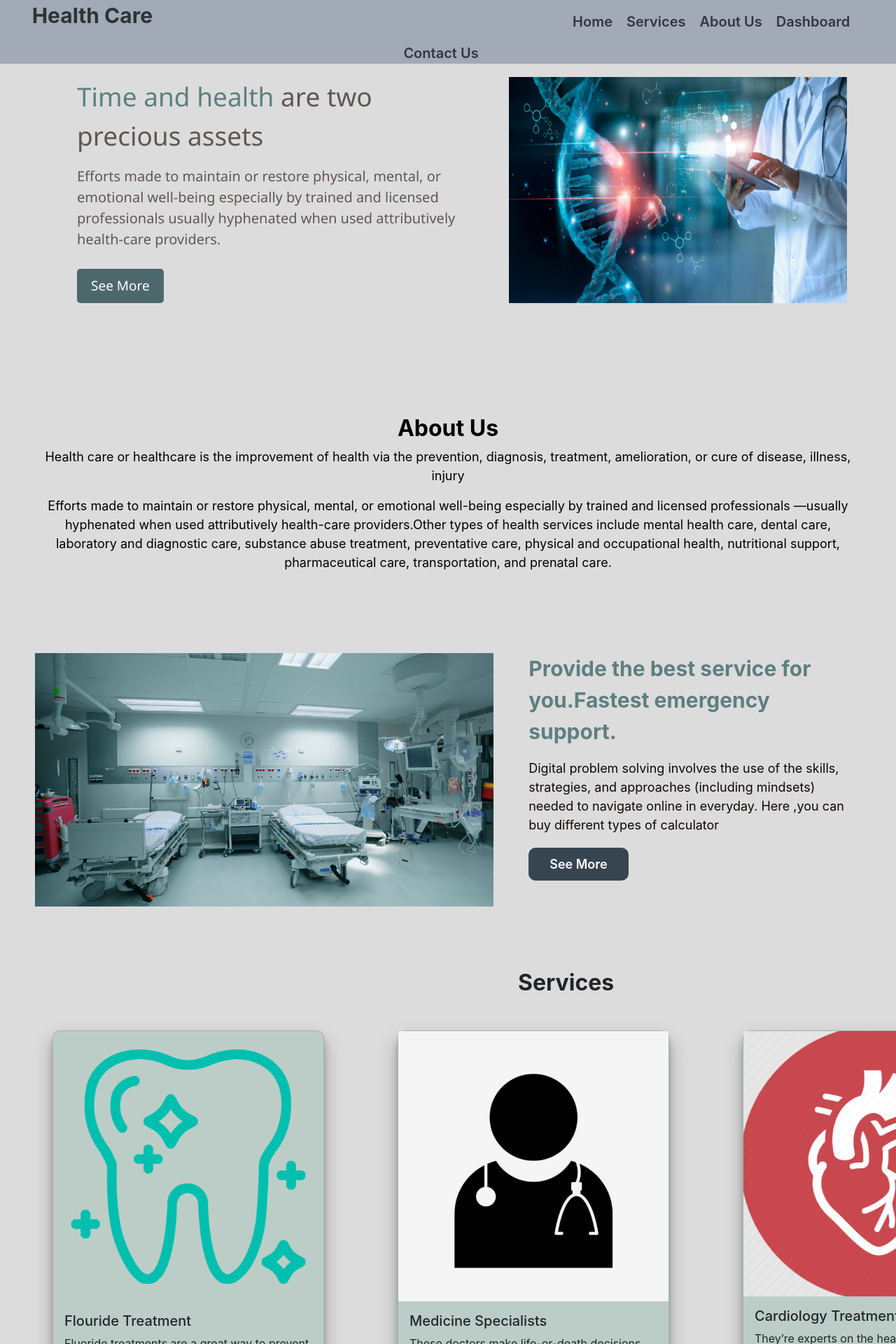
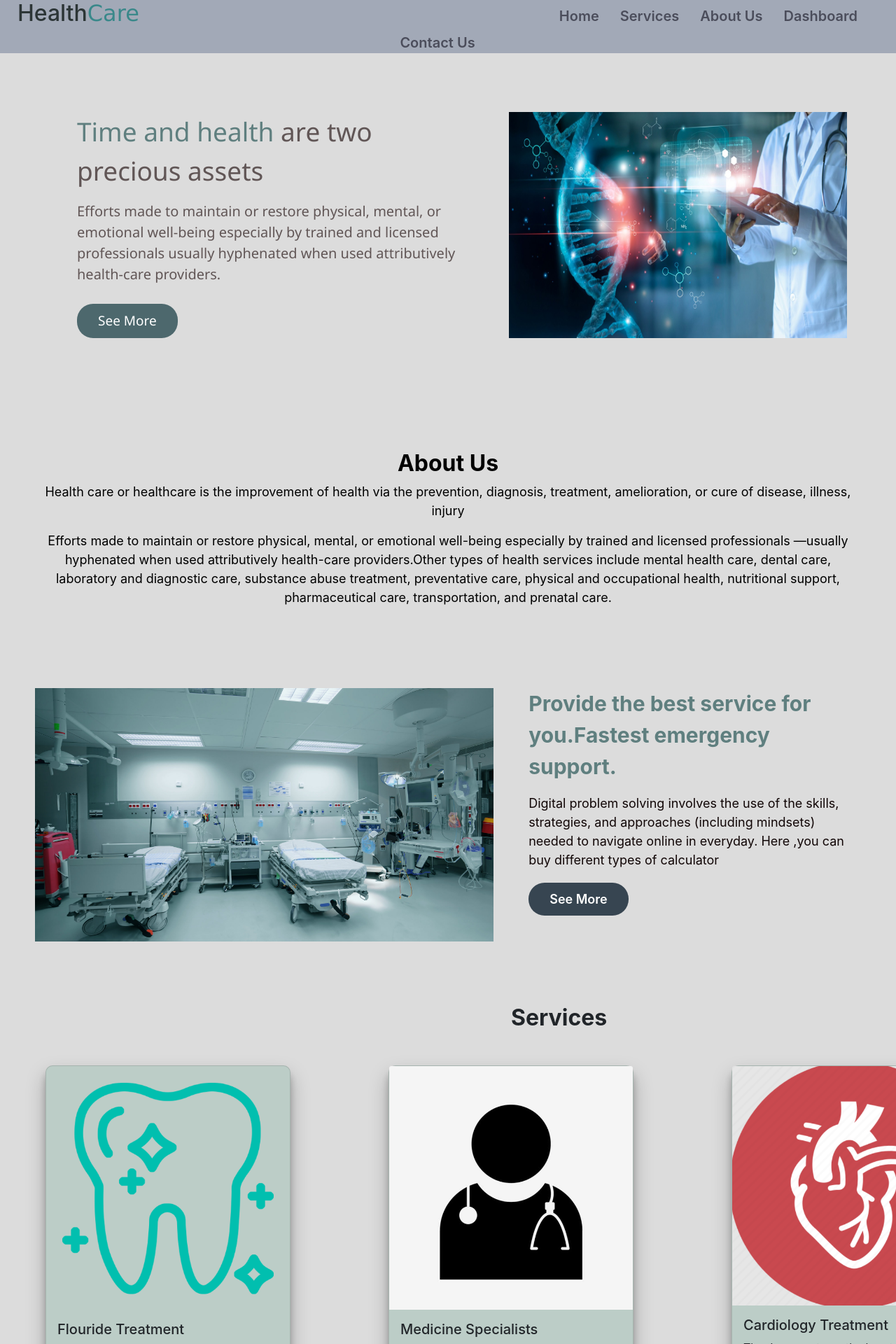
Before and after one commit to jeba-tech/HealthCare-App, a React (Create React App) app: page / in a window 1280 px wide. Shown: the top 1920 px of the page at 70% size. Built offline with nearby package versions, Linux system fonts and the light colour scheme.

Commit message:
designed modified

```diff
--- a/public/index.html
+++ b/public/index.html
@@ -31,6 +31,12 @@
 
   <script src="https://cdnjs.cloudflare.com/ajax/libs/jquery/3.2.1/jquery.min.js"></script>
   <script src="https://cdnjs.cloudflare.com/ajax/libs/twitter-bootstrap/4.1.3/js/bootstrap.bundle.min.js"></script>
+
+  <!-- fontawsome -->
+  <script src="https://kit.fontawesome.com/dd5c22d004.js" crossorigin="anonymous"></script>
+
+
+
   </body>
   <title>React App</title>
 </head>
--- a/src/App.js
+++ b/src/App.js
@@ -10,6 +10,8 @@ import ContactUs from './Components/Contact/ContactUs';
 import CreatePatient from './Components/Dashboard/CreatePatient/CreatePatient';
 import ViewPatient from './Components/Dashboard/View Patient/ViewPatient';
 import { GlobalProvider } from './Components/Dashboard/Context API/Context';
+
+
 function App() {
   return (
     <div >
--- a/src/Components/About/About.css
+++ b/src/Components/About/About.css
@@ -48,7 +48,15 @@
       cursor: pointer;
       font-size: 18px;
       font-weight: 600;
-      border-radius: 10px;
+      border-radius: 23px;
       margin-left: 50px;
 
 }
+
+.about-btn:hover {
+      background-color: rgb(176, 173, 210);
+      color: black;
+
+      cursor: pointer;
+
+}
--- a/src/Components/Dashboard/Dashboard.css
+++ b/src/Components/Dashboard/Dashboard.css
@@ -3,3 +3,21 @@
       margin-left: 400px;
       box-shadow: rgba(0, 0, 0, 0.4) 0px 2px 4px, rgba(0, 0, 0, 0.3) 0px 7px 13px -3px, rgba(0, 0, 0, 0.2) 0px -3px 0px inset;
 }
+
+.create-display {
+      margin-top: 200px;
+}
+
+.CreatePatient-btn {
+      background-color: rgb(193, 231, 218);
+      padding: 10px 20px;
+      border: solid rgb(122, 113, 113) 1px;
+      border-radius: 7px;
+
+}
+
+.CreatePatient-btn:hover {
+      background-color: rgb(153, 173, 166);
+      color: black;
+
+}
--- a/src/Components/Dashboard/Dashboard.js
+++ b/src/Components/Dashboard/Dashboard.js
@@ -10,12 +10,12 @@ const Dashboard = () => {
       return (
             <div >
                   <div >
-                        <Navbar className='w-50 display mt-5' >
+                        <Navbar className='w-50 display create-display' >
                               <Container>
                                     <NavbarBrand href="/">Patient List</NavbarBrand>
                                     <Nav>
                                           <NavItem>
-                                                <Button variant="secondary"><Link to="/CreatePatient" className='link'>Create Patient</Link></Button>
+                                                <Link to="/CreatePatient" className='link CreatePatient-btn'>Create Patient</Link>
                                           </NavItem>
                                     </Nav>
                               </Container>
@@ -32,7 +32,7 @@ const Dashboard = () => {
                                                 <p className='me-5'>{user.gender}</p>
                                                 <p className='me-5'>{user.dob}</p>
                                                 <div className='ms-5'>
-                                                      <Button variant="secondary"><Link to={`/ViewPatient/${user.id}`} className='link'>View Patient</Link></Button>
+                                                      <Button variant="secondary" className='CreatePatient-btn'><Link to={`/ViewPatient/${user.id}`} className='link'>View Patient</Link></Button>
                                                 </div>
                                           </ListGroupItem>
                                     ))}
--- a/src/Components/Header/Header.css
+++ b/src/Components/Header/Header.css
@@ -1,3 +1,12 @@
+/* utilities */
+
+.head-title {
+      color: rgb(57, 136, 138);
+
+      font-family: 'Lucida Sans', 'Lucida Sans Regular', 'Lucida Grande', 'Lucida Sans Unicode', Geneva, Verdana, sans-serif;
+}
+
+
 .nav {
 
       background-color: rgb(162, 169, 183);
@@ -17,7 +26,7 @@
 }
 
 .link {
-      color: rgb(50, 53, 69);
+      color: rgb(75, 77, 91);
       text-decoration: none;
       font-size: 20px;
       margin-right: 20px;
@@ -25,3 +34,24 @@
 
 
 }
+
+.link-nav {
+      color: rgb(75, 77, 91);
+      text-decoration: none;
+      font-size: 20px;
+      margin-right: 30px;
+      font-weight: 600;
+
+
+
+}
+
+.link-nav:hover {
+      color: rgb(78, 86, 90);
+      background-color: rgb(198, 204, 207);
+      padding: 5px 13px;
+      border-radius: 6px;
+
+
+
+}
--- a/src/Components/Header/Header.js
+++ b/src/Components/Header/Header.js
@@ -7,14 +7,14 @@ const Header = () => {
             <div>
                   <div className='nav fixed-top'>
                         <div className='web-name'>
-                              <p>Health Care</p>
+                              <h2>Health<span class="head-title">Care</span></h2>
                         </div>
 
-                        <Link to="/" className='link'>Home</Link>
-                        <Link to="/Services" className='link'>Services</Link>
-                        <Link to="/About" className='link'>About Us</Link>
-                        <Link to="/Dashboard" className='link'>Dashboard</Link>
-                        <Link to="/Contact" className='link'>Contact Us</Link>
+                        <Link to="/" className='link-nav'>Home</Link>
+                        <Link to="/Services" className='link-nav'>Services</Link>
+                        <Link to="/About" className='link-nav'>About Us</Link>
+                        <Link to="/Dashboard" className='link-nav'>Dashboard</Link>
+                        <Link to="/Contact" className='link-nav'>Contact Us</Link>
 
 
 
--- a/src/Components/Home/Banner.css
+++ b/src/Components/Home/Banner.css
@@ -6,6 +6,7 @@
       display: flex;
       padding: 10px;
       font-family: 'Segoe UI', Tahoma, Geneva, Verdana, sans-serif;
+      margin-top: 150px;
 }
 
 .home-nav img {
@@ -26,10 +27,18 @@
 .home-btn {
       color: rgb(255, 255, 255);
       background-color: rgb(77, 104, 109);
-      padding: 10px 20px;
+      padding: 10px 30px;
       border: none;
       cursor: pointer;
       font-size: 19px;
       font-weight: 500;
-      border-radius: 5px;
+      border-radius: 23px;
 }
+
+.home-btn:hover {
+      background-color: rgb(176, 173, 210);
+      color: black;
+
+      cursor: pointer;
+
+}
--- a/src/Components/Home/Footer.css
+++ b/src/Components/Home/Footer.css
@@ -1,13 +1,5 @@
-/* .footer-style {
-      margin-top: 40px;
-      text-align: center;
-      background-color: black;
-      color: aliceblue;
-      padding: 20px;
-} */
-
 .footer-clean {
-      padding: 50px 0;
+      padding: 70px 0;
       background-color: rgb(81, 88, 88);
       color: #ffffff;
       margin-top: 50px;
@@ -17,7 +9,7 @@
       margin-top: 0;
       margin-bottom: 12px;
       font-weight: bold;
-      font-size: 16px;
+      font-size: 19px;
 }
 
 .footer-clean ul {
--- a/src/Components/Home/Footer.js
+++ b/src/Components/Home/Footer.js
@@ -35,9 +35,13 @@ const Footer = () => {
                                                       <li><a href="#">Benefits</a></li>
                                                 </ul>
                                           </div>
-                                          <div class="col-lg-3 item social"><a href="#"><i class="icon ion-social-facebook"></i></a><a href="#"><i class="icon ion-social-twitter"></i></a><a href="#"><i class="icon ion-social-snapchat"></i></a><a href="#"><i class="icon ion-social-instagram"></i></a>
-                                                <p class="copyright">All Rights Reserved © 2022</p>
+
+                                          <div class="col-lg-3 item social">
+                                                <a href=""><i class="fab fa-instagram"></i><i class="fab fa-dribbble"></i><i
+                                                      class="fab fa-twitter"></i><i class="fab fa-youtube"></i></a>
+
                                           </div>
+                                          <p class="copyright">All Rights Reserved © 2022</p>
                                     </div>
                               </div>
                         </footer>
--- a/src/Components/Services/Service.js
+++ b/src/Components/Services/Service.js
@@ -4,7 +4,7 @@ const Service = ({ service }) => {
       return (
             <div>
 
-                  <div className="card responsive" style={{ width: 388 }} >
+                  <div className="card responsive" >
                         <img src={service.photograph} className="card-img-top" alt="..." />
                         <div className="card-body">
                               <h5 className="card-title">{service.name}</h5>
--- a/src/Components/Services/Services.css
+++ b/src/Components/Services/Services.css
@@ -6,15 +6,38 @@
 }
 
 .responsive {
-      margin-left: 75px;
+      margin-left: 65px;
       background-color: rgb(188, 205, 199);
       height: 600px;
+      width: 350px;
       border-radius: 10px;
       box-shadow: rgba(0, 0, 0, 0.25) 0px 14px 28px, rgba(0, 0, 0, 0.22) 0px 10px 10px;
+      margin-bottom: 60px;
+      margin-right: 45px;
+
+      transition: width 0.75s;
+
+}
+
+.responsive:hover {
+
+      background-color: rgb(202, 209, 216);
+      cursor: pointer;
+      width: 370px;
+
+
+}
+
+.responsive a:hover {
+
+      background-color: rgb(183, 195, 234);
+      color: black;
+      cursor: pointer;
+
 
 
 }
 
 .service-title {
-      margin-left: 740px;
+      margin-left: 730px;
 }
```
